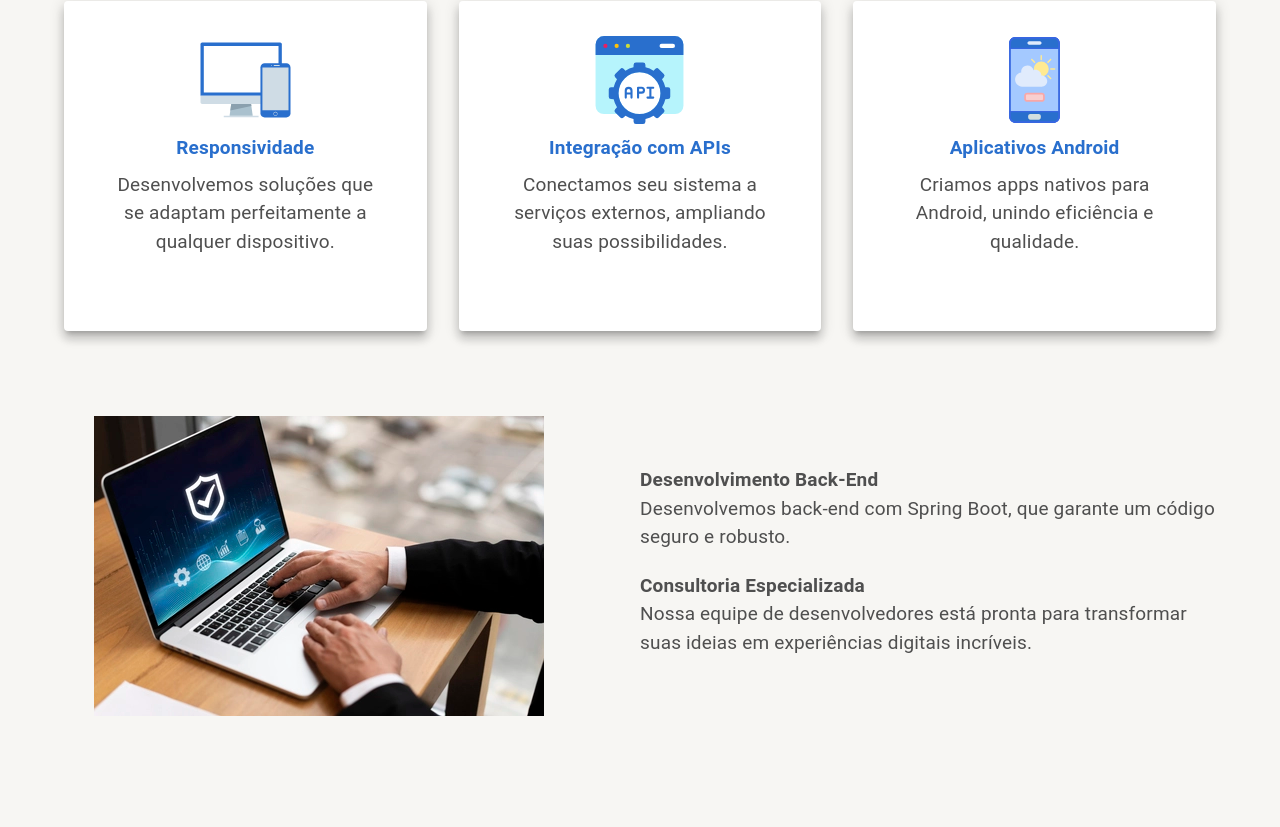
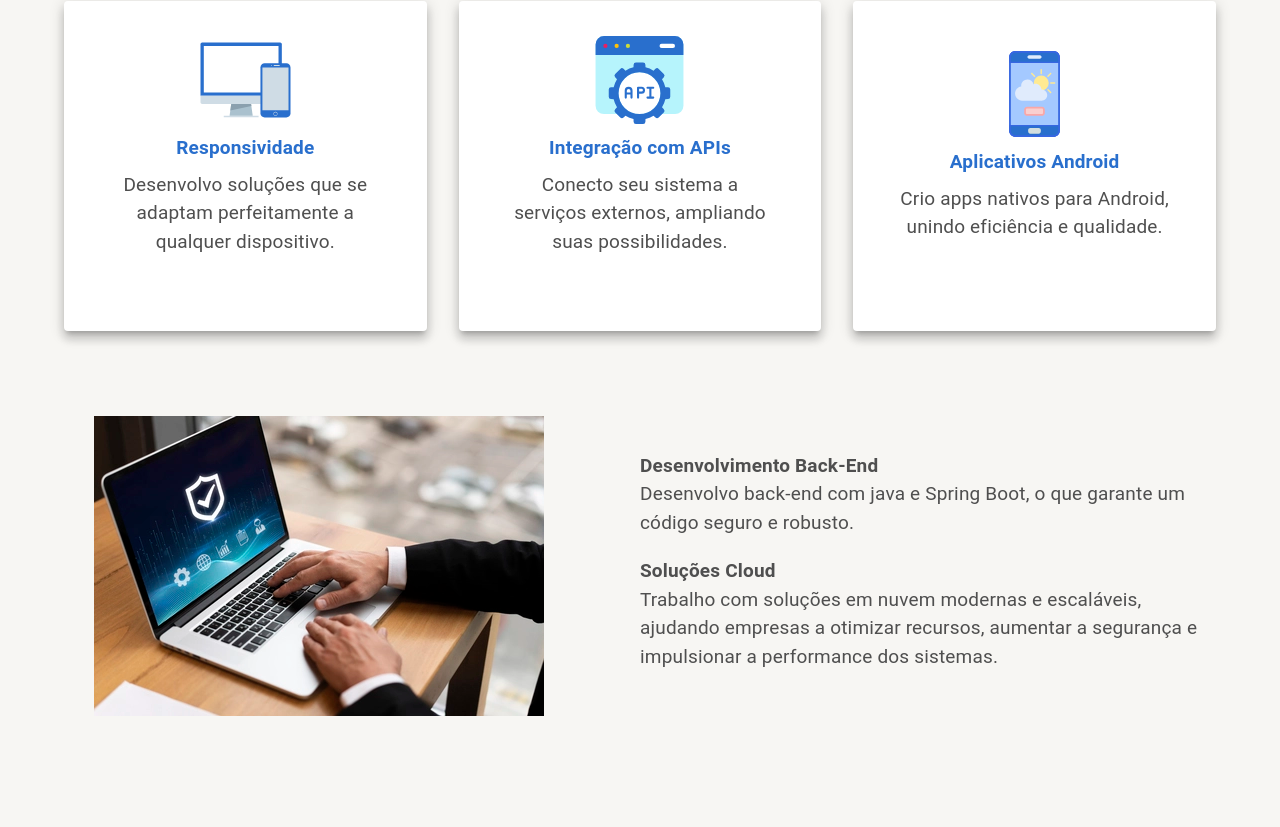
Before and after one commit to Josuel-Junior/portfolio, a React (Create React App) app: page /services in a window 1280 px wide. Shown: the part 1292-2119 px from the top of the page. Built offline with nearby package versions, Linux system fonts and the light colour scheme; what graphql-hooks would draw is missing.

Commit message:
update page service

```diff
--- a/src/shared/constants/pageText.ts
+++ b/src/shared/constants/pageText.ts
@@ -58,19 +58,19 @@ export const serviceInformationPageService = [
   {
     title: "Responsividade",
     subTitle:
-      "Desenvolvemos soluções que se adaptam perfeitamente a qualquer dispositivo.",
+      "Desenvolvo soluções que se adaptam perfeitamente a qualquer dispositivo.",
     icon: responsive,
   },
   {
     title: "Integração com APIs",
     subTitle:
-      "Conectamos seu sistema a serviços externos, ampliando suas possibilidades.",
+      "Conecto seu sistema a serviços externos, ampliando suas possibilidades.",
     icon: iconApi,
   },
   {
     title: "Aplicativos Android",
     subTitle:
-      "Criamos apps nativos para Android, unindo eficiência e qualidade.",
+      "Crio apps nativos para Android, unindo eficiência e qualidade.",
     icon: iconAndroid,
   },
 ];
@@ -80,20 +80,20 @@ export const moreInformationAboutPageServices = [
     card1: {
       title: "Desenvolvimento Back-End",
       description:
-        "Desenvolvemos back-end com Spring Boot, que garante um código seguro e robusto.",
+        "Desenvolvo back-end com java e Spring Boot, o que garante um código seguro e robusto.",
     },
     card2: {
       publicityImage: serviceImageSecurity,
-      title: "Consultoria Especializada",
+      title: "Soluções Cloud",
       description:
-        "Nossa equipe de desenvolvedores está pronta para transformar suas ideias em experiências digitais incríveis.",
+        "Trabalho com soluções em nuvem modernas e escaláveis, ajudando empresas a otimizar recursos, aumentar a segurança e impulsionar a performance dos sistemas.",
     },
   },
   {
     card1: {
       title: "Desenvolvimento de Aplicativos com React Native e TypeScript",
       description:
-        "Unimos eficiência e inovação em cada linha de código para criar soluções excepcionais. Seja qual for a sua visão, estamos prontos para transformá-la em realidade digital.",
+        "Combino eficiência e inovação em cada linha de código para desenvolver soluções excepcionais. Qualquer que seja a sua visão, estou pronto para torná-la realidade digital.",
     },
     card2: {
       publicityImage: serviceImageMobile,
```
